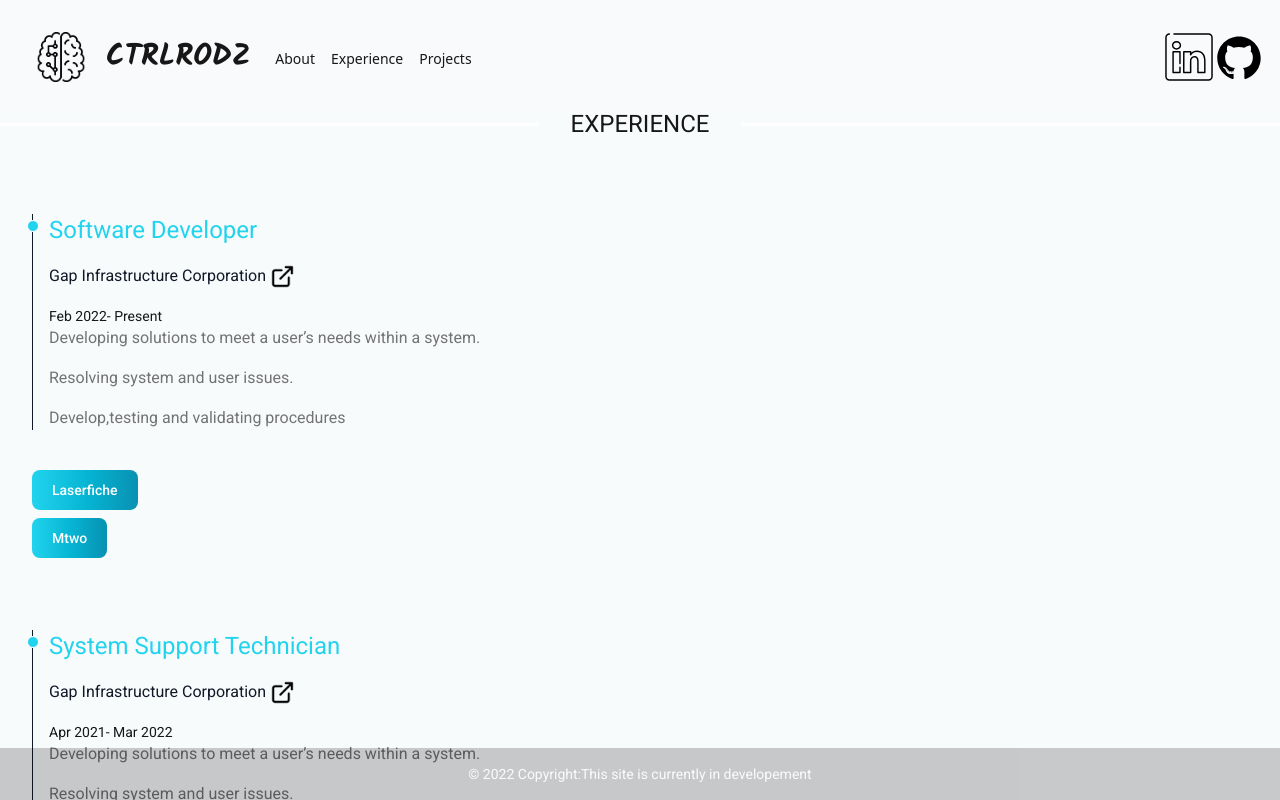
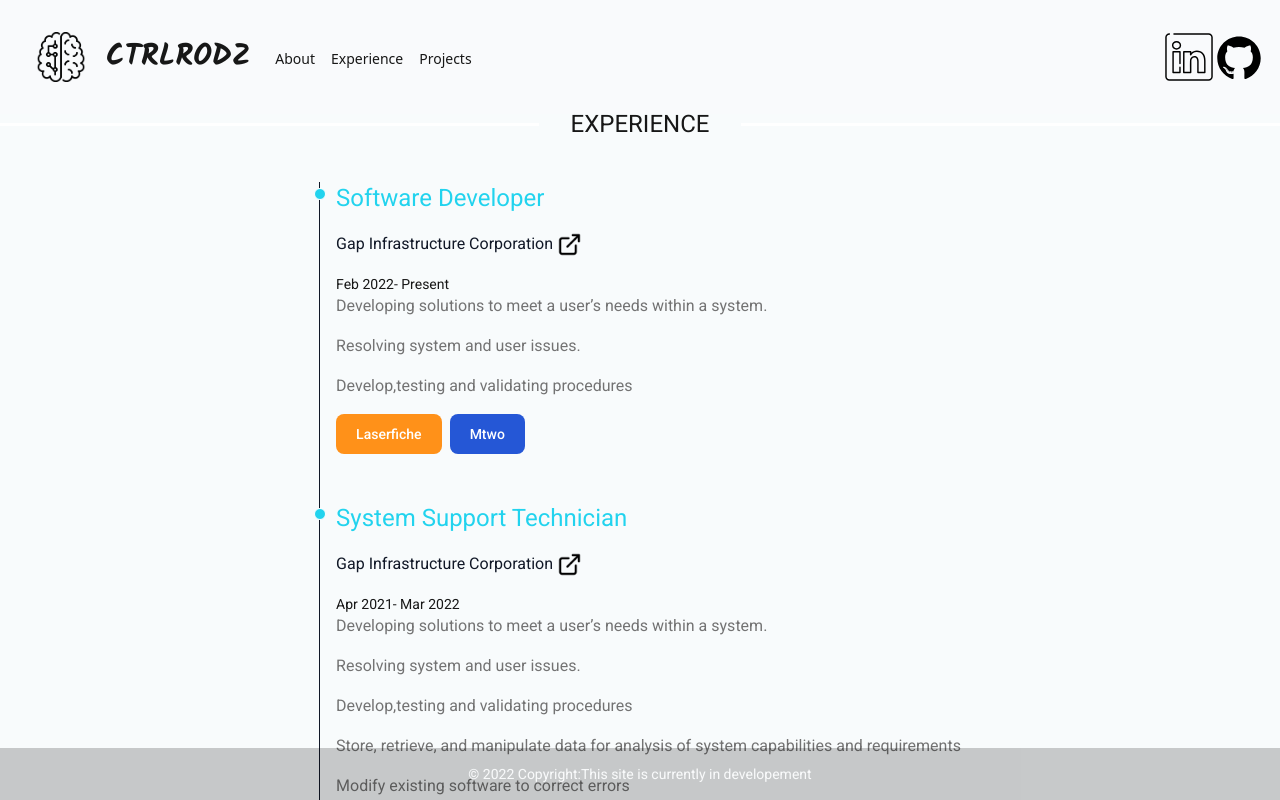
Before and after one commit to CrtlRodz/Portfolio-V1, an Angular app: page /experience in a window 1280 px wide. Shown: the top 800 px of the page. Built offline with nearby package versions, Linux system fonts and the light colour scheme; a web font is replaced by a local one.

Commit message:
fixing experience page

```diff
--- a/src/app/experience/experience.component.html
+++ b/src/app/experience/experience.component.html
@@ -1,28 +1,26 @@
-<section class="">
+<section >
     <h1 class="title uppercase text-center text-neutral-900 text-4xl grid mt-20 mb-12 items-center gap-8 tracking-widest latest">
         Experience
     </h1>
-    <div *ngFor="let experience of experiences" class="p-8">
+    <div  class="flex justify-center  items-center flex-col">
     <ol  class="relative border-l border-gray-900 dark:border-gray-900">
-        <li class="mb-10 ml-4">
+        <li class="mb-10 ml-4" *ngFor="let experience of experiences">
             <div class="absolute w-3 h-3 bg-cyan-400 rounded-full mt-1.5 -left-1.5 border border-white dark:border-gray-900 dark:bg-gray-900"></div>
             <h1 class="text-cyan-400">{{ experience.title }}</h1>
-            <div class="">
                 <h3 class="text-lg font-semibold text-gray-900 dark:text-white">{{ experience.company }} <img src="../assets/img/external_link_icon.png" class="inline-block hover:bg-cyan-400"></h3>
-
-            </div>
-
             <time class="mb-1 text-sm font-normal leading-none text-neutral-900  text-neutral-900 ">{{ experience.date }}</time>
             <!-- <img class="flex-initial object-scale-down h-48 w-96" src={{experience.companylogo}} /> -->
                 <ul  *ngFor="let duty of experience.duties">
                 <li class="mb-4 text-base font-normal text-neutral-500">{{ duty }}</li>
             </ul>
+            <div  class="flex">
+                <button *ngFor="let skill of experience.skills"  type="button"  [ngClass]="skill === 'Laserfiche' ? 'text-white bg-[#FF9119] hover:bg-[#FF9119]/80 focus:ring-4 focus:outline-none focus:ring-[#FF9119]/50 font-medium rounded-lg text-sm px-5 py-2.5 text-center inline-flex items-center dark:hover:bg-[#FF9119]/80 dark:focus:ring-[#FF9119]/40 mr-2 mb-2' : 'text-white bg-[#2557D6] hover:bg-[#2557D6]/90 focus:ring-4 focus:ring-[#2557D6]/50 focus:outline-none font-medium rounded-lg text-sm px-5 py-2.5 text-center inline-flex items-center dark:focus:ring-[#2557D6]/50 mr-2 mb-2' " >
+                    {{skill}}</button>
+        </div>
+        </li>
+    </ol>
 
-        </li>
-
-    </ol>
-    <div *ngFor="let skill of experience.skills">
-            <button type="button" class="text-white bg-gradient-to-r from-cyan-400 via-cyan-500 to-cyan-600 hover:bg-gradient-to-br focus:ring-4 focus:outline-none focus:ring-cyan-300 dark:focus:ring-cyan-800 font-medium rounded-lg text-sm px-5 py-2.5 text-center mr-2 mb-2">{{skill}}</button>
-    </div>
 </div>
 </section>
+
+<!-- *ngFor="let skill of experience.skills" -->
```
